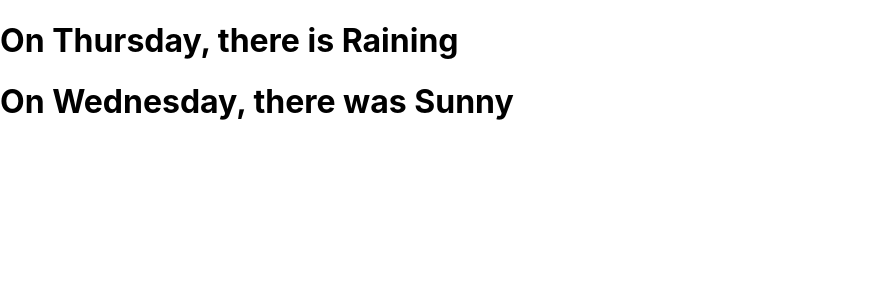
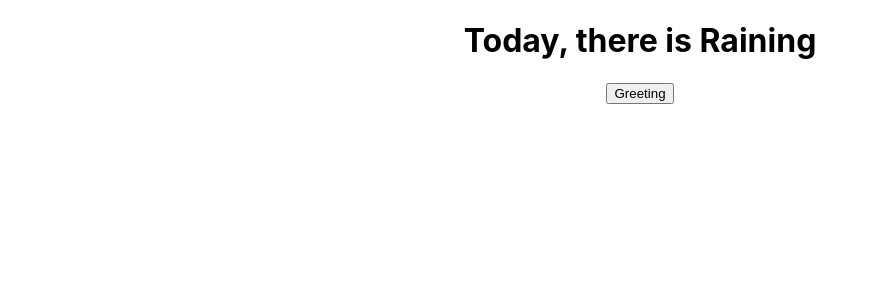
Before and after one commit to hafizkh/React-WeatherApi-Application, a React (Create React App) app in the folder weatherapi/: page / in a window 1280 px wide. Shown: the top 300 px of the page, without its empty margins (0-877 px from the left). Built offline with nearby package versions, Linux system fonts and the light colour scheme.

Commit message:
Events handling the class component

```diff
--- a/weatherapi/src/Weather.js
+++ b/weatherapi/src/Weather.js
@@ -1,21 +1,16 @@
-import React, { Component } from 'react'
+import React, { Component } from "react";
+import "./App.css";
 
 export default class Weather extends Component {
-
-    constructor(){
-        super();
-        this.state = {
-            day : 'Thursday',
-            yesterday: 'Wednesday'
-
-        }
-    }
+  handleWeather() {
+    alert("Happy Rainy day");
+  }
   render() {
     return (
-      <div >
-        <h1> On {this.state.day}, there is Raining</h1>
-        <h1> On {this.state.yesterday}, there was Sunny</h1>
+      <div className="App">
+        <h1> Today, there is Raining</h1>
+        <button onClick={() => this.handleWeather()}>Greeting</button>
       </div>
-    )
+    );
   }
 }
```
Also changed, not shown: 1 other file (tests, documents, lock files or other folders).
